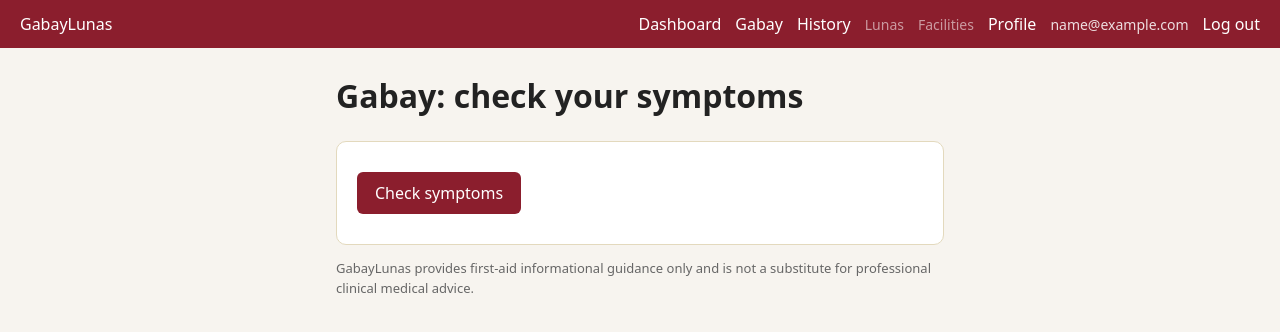
After one commit to Ray-Christian-Romales/GabayLunas-Romales-RayChristian-G02, a Django app: page /gabay/ in a window 1280 px wide. The commit adds this page. Shown: the top 332 px of the page. Run offline with Django 5.2, Linux system fonts and the light colour scheme; the visitor is signed in with stand-in values (Sample User, id 1); data that the repository does not hold is empty.

Commit message:
feat(gabay): add symptom matching with red-flag alerts

```diff
--- a/gabay/forms.py
+++ b/gabay/forms.py
@@ -24,3 +24,11 @@ class IllnessForm(forms.ModelForm):
 
 IllnessSymptomFormSet = inlineformset_factory(
     Illness, IllnessSymptom, fields=["symptom", "match_weight"], extra=3, can_delete=True)
+
+
+class SymptomCheckForm(forms.Form):
+    symptoms = forms.ModelMultipleChoiceField(
+        queryset=Symptom.objects.all(),
+        widget=forms.CheckboxSelectMultiple,
+        error_messages={"required": "Select at least one symptom."},
+    )
--- a/gabay/urls.py
+++ b/gabay/urls.py
@@ -11,4 +11,8 @@ urlpatterns = [
     path("reviewer/content/illnesses/<int:pk>/edit/", views.illness_edit, name="illness_edit"),
     path("reviewer/content/illnesses/<int:pk>/delete/", views.illness_delete, name="illness_delete"),
     path("reviewer/content/illnesses/<int:pk>/approve/", views.illness_approve, name="illness_approve"),
+    path("gabay/", views.gabay_check, name="gabay_check"),
+    path("history/", views.history_list, name="history"),
+    path("history/<int:pk>/delete/", views.history_delete, name="history_delete"),
+    path("history/clear/", views.history_clear, name="history_clear"),
 ]
--- a/gabay/views.py
+++ b/gabay/views.py
@@ -5,7 +5,7 @@ from django.utils import timezone
 from django.views.decorators.http import require_POST
 
 from accounts.decorators import role_required
-from .forms import IllnessForm, IllnessSymptomFormSet, SymptomForm
+from .forms import IllnessForm, IllnessSymptomFormSet, SymptomCheckForm, SymptomForm
 from .models import Illness, SearchLog, Symptom
 
 
@@ -109,3 +109,54 @@ def illness_approve(request, pk):
             illness.save()
         messages.success(request, "Illness approved.")
     return redirect("illness_list")
+
+# ---------- Citizen: Gabay ----------
+@role_required("CITIZEN")
+def gabay_check(request):
+    form = SymptomCheckForm(request.POST or None)
+    if request.method == "POST" and form.is_valid():
+        symptoms = list(form.cleaned_data["symptoms"])
+        ids = [s.pk for s in symptoms]
+        red_flags = [s for s in symptoms if s.is_red_flag]
+        found = (Illness.public
+                 .filter(illness_links__symptom_id__in=ids)
+                 .distinct()
+                 .prefetch_related("illness_links"))
+        results = []
+        for i in found:
+            links = list(i.illness_links.all())
+            i.score = sum(l.match_weight for l in links if l.symptom_id in ids)
+            i.total = sum(l.match_weight for l in links)
+            i.match_pct = round(i.score * 100 / i.total)
+            results.append(i)
+        results.sort(key=lambda i: (-i.score, -i.match_pct, i.name))
+        results = results[:5]
+        SearchLog.objects.create(
+            user=request.user, search_type="SYMPTOM",
+            query_text=", ".join(s.name for s in symptoms)[:255],
+            red_flag_triggered=bool(red_flags))
+        advisory = bool(results) and not red_flags and results[0].severity_level == "MODERATE"
+        return render(request, "gabay/results.html",
+                      {"results": results, "red_flags": red_flags, "advisory": advisory})
+    return render(request, "gabay/check.html", {"form": form})
+
+
+@role_required("CITIZEN")
+def history_list(request):
+    return render(request, "gabay/history.html", {"logs": request.user.search_logs.all()})
+
+
+@role_required("CITIZEN")
+@require_POST
+def history_delete(request, pk):
+    get_object_or_404(SearchLog, pk=pk, user=request.user).delete()
+    messages.success(request, "Search deleted.")
+    return redirect("history")
+
+
+@role_required("CITIZEN")
+@require_POST
+def history_clear(request):
+    request.user.search_logs.all().delete()
+    messages.success(request, "History cleared.")
+    return redirect("history")
--- a/templates/base.html
+++ b/templates/base.html
@@ -14,7 +14,7 @@
       {% if user.is_authenticated %}
         <a href="{% url 'dashboard' %}">Dashboard</a>
         {% if user.role == 'CITIZEN' %}
-          <span class="soon">Gabay</span><span class="soon">Lunas</span><span class="soon">Facilities</span>
+          <a href="{% url 'gabay_check' %}">Gabay</a><a href="{% url 'history' %}">History</a><span class="soon">Lunas</span><span class="soon">Facilities</span>
         {% else %}
           <a href="{% url 'symptom_list' %}">Symptoms</a><a href="{% url 'illness_list' %}">Illnesses</a>
         {% endif %}
--- a/templates/dashboard/citizen.html
+++ b/templates/dashboard/citizen.html
@@ -4,7 +4,8 @@
 <h1>Hello, {{ user.first_name }}</h1>
 <p>Your Citizen dashboard. These tools arrive in the next phases:</p>
 <div class="grid">
-  <div class="card"><b>Gabay</b><br>Check symptoms</div>
+  <a class="card" href="{% url 'gabay_check' %}"><b>Gabay</b><br>Check symptoms</a>
+  <a class="card" href="{% url 'history' %}"><b>History</b><br>Your past searches</a>
   <div class="card"><b>Lunas</b><br>OTC medicines</div>
   <div class="card"><b>Facilities</b><br>Cebu hospitals</div>
   <div class="card"><b>Emergency contacts</b><br>Your ICE list</div>
--- /dev/null
+++ b/templates/gabay/check.html
@@ -0,0 +1,12 @@
+{% extends "base.html" %}
+{% block title %}Gabay{% endblock %}
+{% block content %}
+<h1>Gabay: check your symptoms</h1>
+<form method="post" class="card" novalidate>
+  {% csrf_token %}
+  {{ form.symptoms.errors }}
+  {{ form.symptoms }}
+  <p><button type="submit">Check symptoms</button></p>
+</form>
+<p class="helptext">GabayLunas provides first-aid informational guidance only and is not a substitute for professional clinical medical advice.</p>
+{% endblock %}
```
Also changed, not shown: templates/gabay/history.html (added, +12 -0 lines), templates/gabay/results.html (added, +17 -0 lines).
